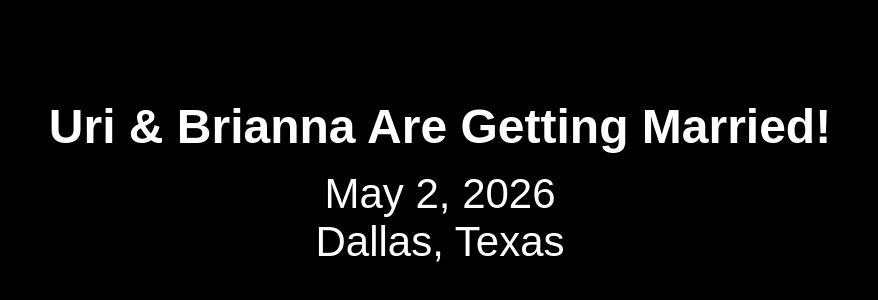
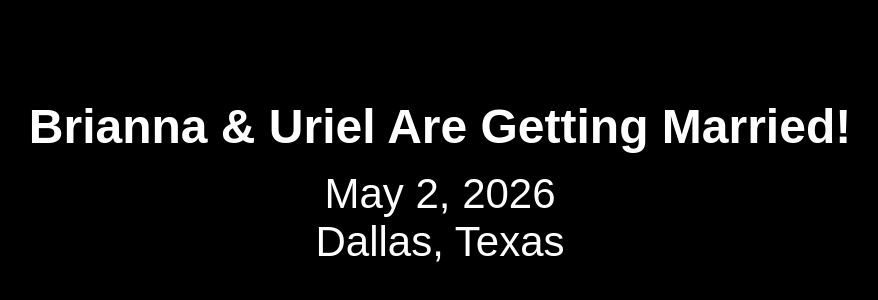
Before and after one commit to isabaez/wedding-website, a Next.js app: page / in a window 1280 px wide. Shown: the part 218-518 px from the top of the page, without its empty margins (200-1078 px from the left). Built offline with nearby package versions, Linux system fonts and the light colour scheme; a web font is replaced by a local one.

Commit message:
Update page.js

```diff
--- a/src/app/page.js
+++ b/src/app/page.js
@@ -6,7 +6,7 @@ export default function Home() {
   return (
     <div className={styles.page}>
       <main className={styles.main}>
-        <h1 className={styles.heading}>Uri & Brianna Are Getting Married!</h1>
+        <h1 className={styles.heading}>Brianna & Uriel Are Getting Married!</h1>
         <p className={styles.subheading}>May 2, 2026</p>
         <p className={styles.subheading}>Dallas, Texas</p>
       </main>
```
